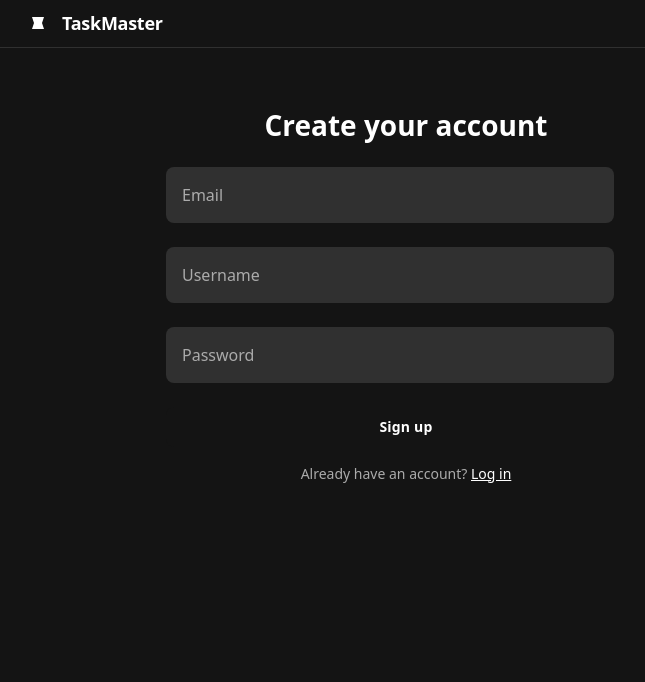
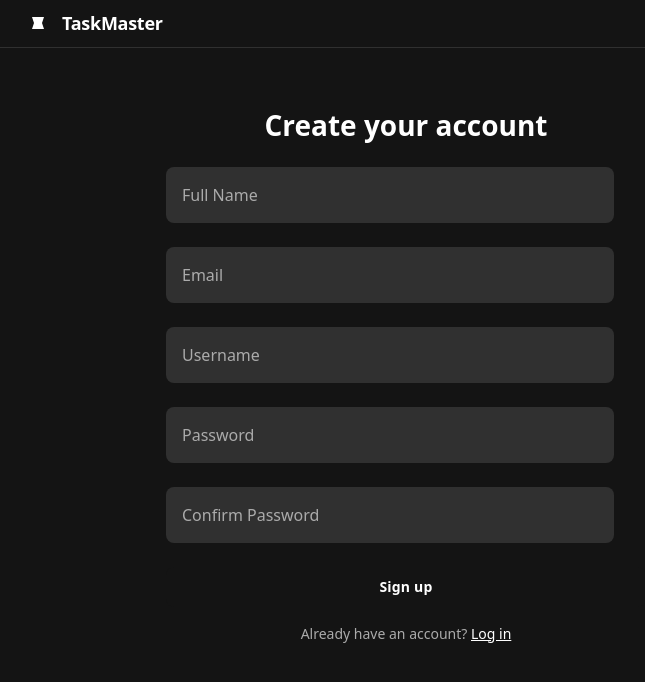
Before and after one commit to SinBin10/Task-Management-App, a React (Vite) app in the folder client/: page /signup in a window 1280 px wide. Both pictures are taken after a click on the button "Sign up". Shown: the top 682 px of the page, without its empty margins (234-879 px from the left). Built offline with nearby package versions, Linux system fonts and the light colour scheme.

Commit message:
Fix: solved merge conflict issue.

```diff
--- a/client/src/Pages/SignUp.jsx
+++ b/client/src/Pages/SignUp.jsx
@@ -1,20 +1,49 @@
 import { Link } from "react-router-dom";
 import { useState } from "react";
+import { useNavigate } from "react-router-dom";
 import axios from "axios";
 
 export const SignUp = () => {
+  const navigate = useNavigate();
   const [isLogin, setIsLogin] = useState(true);
   const [username, setUsername] = useState("");
+  const [fullName, setFullName] = useState("");
+  const [email, setEmail] = useState("");
+  const [emailValue, setEmailValue] = useState("");
   const [password, setPassword] = useState("");
-  const [email, setEmail] = useState(""); // Only for signup
+  const [confirmPassword, setConfirmPassword] = useState("");
 
-  const handleSubmit = (e) => {
+  const handleSubmit = async (e) => {
     e.preventDefault();
-    const payload = { username, password };
-    if (!isLogin) payload.email = email;
 
-    // Replace with actual login/signup API call
-    console.log(isLogin ? "Logging in:" : "Signing up:", payload);
+    if (!isLogin && password !== confirmPassword) {
+      alert("Passwords do not match!");
+      return;
+    }
+
+    try {
+      if (isLogin) {
+        const res = await axios.post("http://localhost:5000/login", {
+          username,
+          password,
+        });
+        localStorage.setItem("token", res.data.token);
+        navigate("/dashboard");
+      } else {
+        const res = await axios.post("http://localhost:5000/signup", {
+          name: fullName,
+          email: emailValue,
+          username,
+          password,
+        });
+        localStorage.setItem("token", res.data.token);
+        navigate("/dashboard");
+        alert(res.data.msg);
+      }
+    } catch (error) {
+      console.error("Error during authentication:", error);
+      alert("Something went wrong.");
+    }
   };
 
   return (
@@ -53,18 +82,32 @@ const [isLogin, setIsLogin] = useState(true);
             </h2>
 
             {!isLogin && (
+              <>
+                <div className="flex max-w-[480px] flex-wrap items-end gap-4 px-4 py-3">
+                  <label className="flex flex-col min-w-40 flex-1">
+                    <input
+                      type="text"
+                      placeholder="Full Name"
+                      className="form-input flex w-full resize-none rounded-lg text-white focus:outline-0 focus:ring-0 border-none bg-[#303030] h-14 placeholder:text-[#ababab] p-4 text-base"
+                      value={fullName}
+                      onChange={(e) => setFullName(e.target.value)}
+                      required
+                    />
+                  </label>
+                </div>
                 <div className="flex max-w-[480px] flex-wrap items-end gap-4 px-4 py-3">
                   <label className="flex flex-col min-w-40 flex-1">
                     <input
                       type="email"
                       placeholder="Email"
                       className="form-input flex w-full resize-none rounded-lg text-white focus:outline-0 focus:ring-0 border-none bg-[#303030] h-14 placeholder:text-[#ababab] p-4 text-base"
-                    value={email}
-                    onChange={(e) => setEmail(e.target.value)}
+                      value={emailValue}
+                      onChange={(e) => setEmailValue(e.target.value)}
                       required
                     />
                   </label>
                 </div>
+              </>
             )}
 
             <div className="flex max-w-[480px] flex-wrap items-end gap-4 px-4 py-3">
@@ -93,6 +136,21 @@ const [isLogin, setIsLogin] = useState(true);
               </label>
             </div>
 
+            {!isLogin && (
+              <div className="flex max-w-[480px] flex-wrap items-end gap-4 px-4 py-3">
+                <label className="flex flex-col min-w-40 flex-1">
+                  <input
+                    type="password"
+                    placeholder="Confirm Password"
+                    className="form-input flex w-full resize-none rounded-lg text-white focus:outline-0 focus:ring-0 border-none bg-[#303030] h-14 placeholder:text-[#ababab] p-4 text-base"
+                    value={confirmPassword}
+                    onChange={(e) => setConfirmPassword(e.target.value)}
+                    required
+                  />
+                </label>
+              </div>
+            )}
+
             <div className="flex px-4 py-3">
               <button
                 type="submit"
```
Lines whose indentation alone changed are shown as unchanged.
